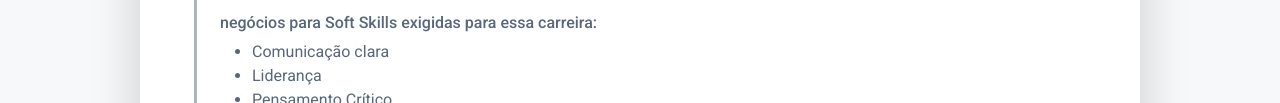
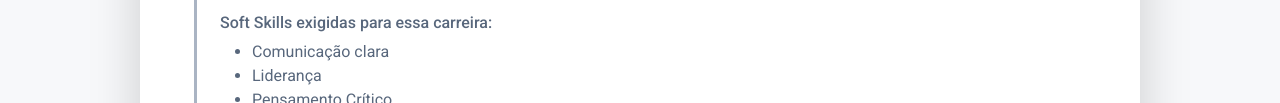
Before and after one commit to alysso-melods/Meu-Mapa-de-Carreira, a plain HTML site: page index.html in a window 1280 px wide. Shown: the part 1733-1836 px from the top of the page. Drawn offline with Linux system fonts and the light colour scheme.

Commit message:
Update index.html

```diff
--- a/index.html
+++ b/index.html
@@ -203,7 +203,7 @@
 												como performance, escalabilidade e segurança. Minha atuação envolverá colaborar com
 												equipes técnicas, organizar a arquitetura do software com as metas organizacionais e
 												liderar decisões técnicas estratégicas ao longo do ciclo de desenvolvimento.</p>
-											<h4 class="resume-timeline-item-desc-heading font-weight-bold"> negócios para
+											<h4 class="resume-timeline-item-desc-heading font-weight-bold">
 												Soft Skills exigidas para essa carreira:
 											</h4>
 											<ul>
```
